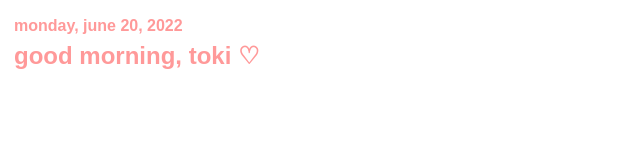
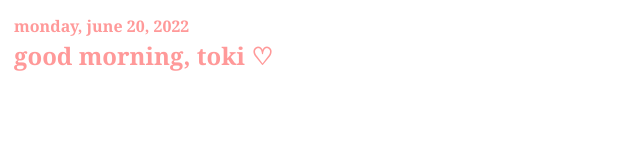
Before and after one commit to tokitop/notion, a plain HTML site: page index.html in a window 1280 px wide. Shown: the full height of the page, 0-640 px from the left. Drawn offline with Linux system fonts and the light colour scheme.

Commit message:
Update index.html

```diff
--- a/index.html
+++ b/index.html
@@ -4,7 +4,7 @@
     <style>
       #lbl {
         display: flex;
-        font-family: sans-serif;
+        font-family: Georgia, serif;
         font-size: 18pt;
         color: #ff9999;
         padding: 5px;
```
